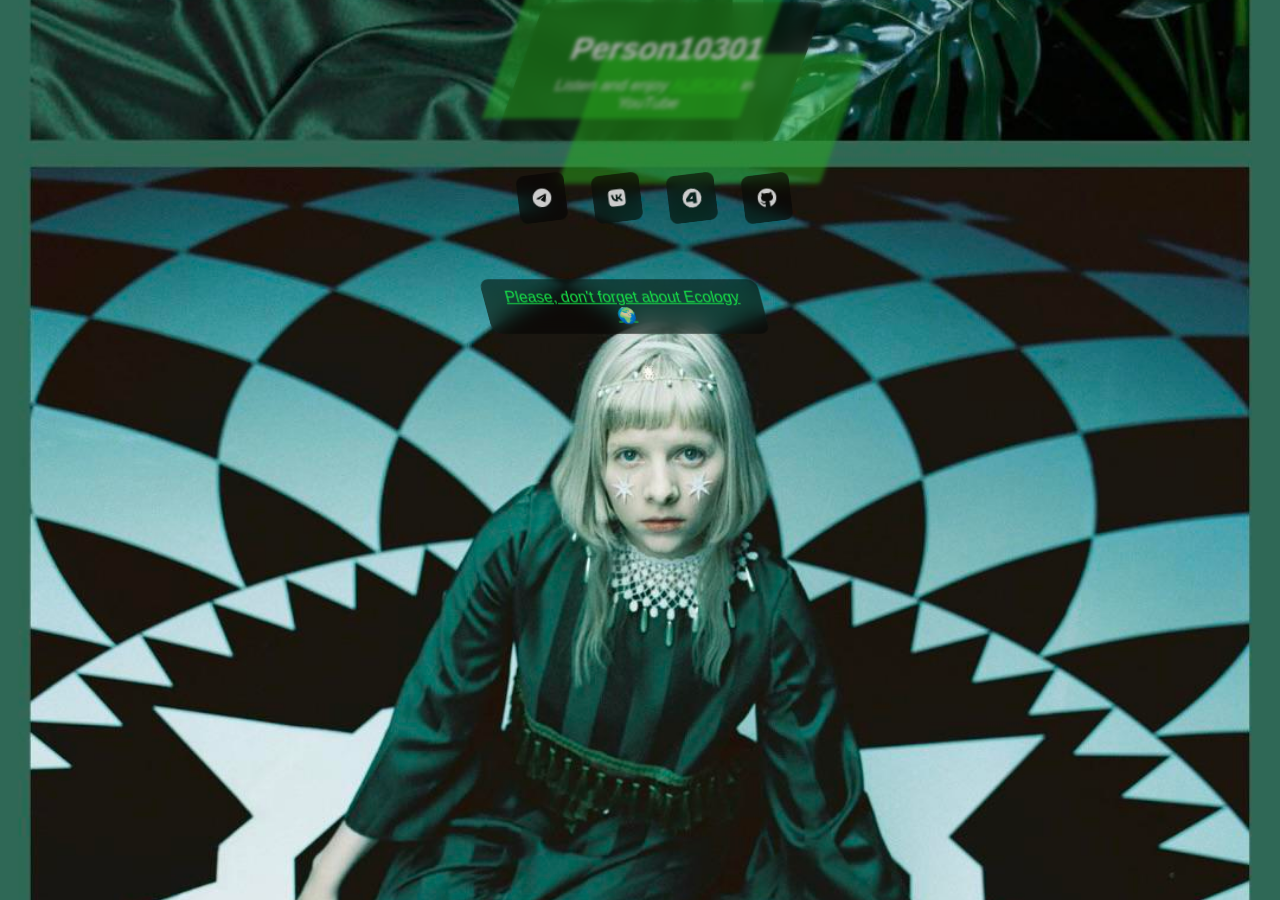
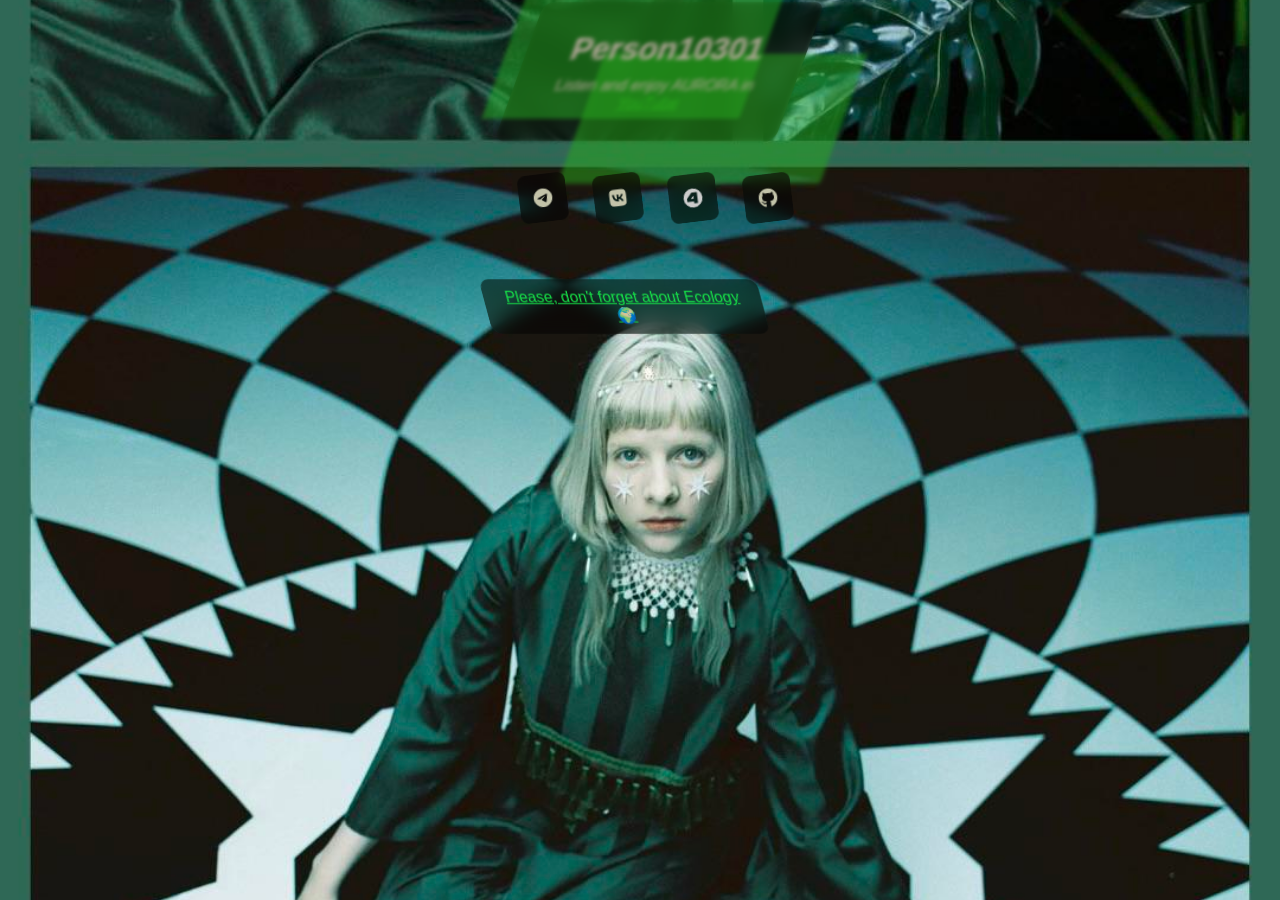
Before and after one commit to person10301/fox10301, a Jekyll site: the page built from index.md, in a window 1280 px wide. Built offline with Jekyll 4.4.1, drawn with Linux system fonts in a browser that asks for light colours; our own code applies the rules of GitHub Pages for plain Markdown files; some of the changed lines change nothing that is shown.

Commit message:
Update index.md

```diff
--- a/index.md
+++ b/index.md
@@ -2,27 +2,52 @@
 <head>
   <meta charset="UTF-8">
   <title>Мой сайт</title>
-  <link rel="stylesheet" href="style.css">
+  <link rel="stylesheet" href="css/style.css">
   <link rel="stylesheet" href="https://cdnjs.cloudflare.com/ajax/libs/font-awesome/6.4.2/css/all.min.css">
 </head>
 <body>
   <div class="content">
-    <h1 class="glitch">Person10301</h1>
-    <p>Listen and enjoy <a href="https://youtube.com/@auroramusic" class="link">AURORA</a> in YouTube</p>
+    <h1>Person10301</h1>
+    <p>Listen and enjoy AURORA in <a href="https://youtube.com/@auroramusic" class="link">YouTube</a></p>
   </div>
   <div class="button-container">
     <a href="https://t.me/person10301" class="button"><i class="fab fa-telegram-plane"></i></a>
     <a href="https://vk.com/person10301" class="button"><i class="fab fa-vk"></i></a>
     <a href="https://4pda.to/forum/index.php?showuser=9050872" class="button">
-      <svg class="custom-icon" width="28" height="28" viewBox="0 0 108 108" xmlns="http://www.w3.org/2000/svg">
-        <path fill="currentColor" d="m54 25a29 29 0 1 0 29 29 29 29 0 0 0-29-29zm13.69 45.92h-11.69l-.08-6.4h-20.45v-10l15.33-17.44h16.89z"/>
-        <path fill="currentColor" d="m47.16 56.6 8.59.01v-9.56z"/>
+      <svg class="custom-icon" width="44" height="44" viewBox="0 0 108 108" xmlns="http://www.w3.org/2000/svg">
+        <path fill="#FFFFFF" d="m54 25a29 29 0 1 0 29 29 29 29 0 0 0-29-29zm13.69 45.92h-11.69l-.08-6.4h-20.45v-10l15.33-17.44h16.89z"/>
+        <path fill="#FFFFFF" d="m47.16 56.6 8.59.01v-9.56z"/>
       </svg>
     </a>
     <a href="https://github.com/person10301" class="button"><i class="fab fa-github"></i></a>
   </div>
   <div class="ecology-message">
-        <p><a href="https://news.mongabay.com/" class="link">Please, don't forget about Ecology🌍</a></p>
+    <p><a href="https://news.mongabay.com/" class="link">Please, don't forget about Ecology🌍</a></p>
   </div>
+  <script>
+    function triggerGlitch() {
+      const content = document.querySelector('.content');
+      const buttons = document.querySelectorAll('.button');
+      const message = document.querySelector('.ecology-message');
+      content.style.animation = 'none';
+      buttons.forEach(btn => btn.style.animation = 'none');
+      message.style.animation = 'none';
+      content.offsetHeight; // Перезапуск анимации
+      content.style.animation = 'glitch-background 2s linear infinite';
+      buttons.forEach(btn => btn.style.animation = 'button-glitch 2s linear infinite');
+      message.style.animation = 'message-glitch 2s linear infinite';
+      // Случайные цвета
+      const randomHue = Math.random() * 360;
+      content.style.color = `hsl(${randomHue}, 70%, 90%)`;
+      buttons.forEach(btn => btn.style.color = `hsl(${randomHue + 30}, 70%, 90%)`);
+      message.style.color = `hsl(${randomHue + 60}, 70%, 90%)`;
+    }
+
+    setInterval(() => {
+      if (Math.random() > 0.1) { // 90% шанс запуска
+        triggerGlitch();
+      }
+    }, Math.random() * 2000 + 2000); // 2-4 секунды
+  </script>
 </body>
 </html>
```
